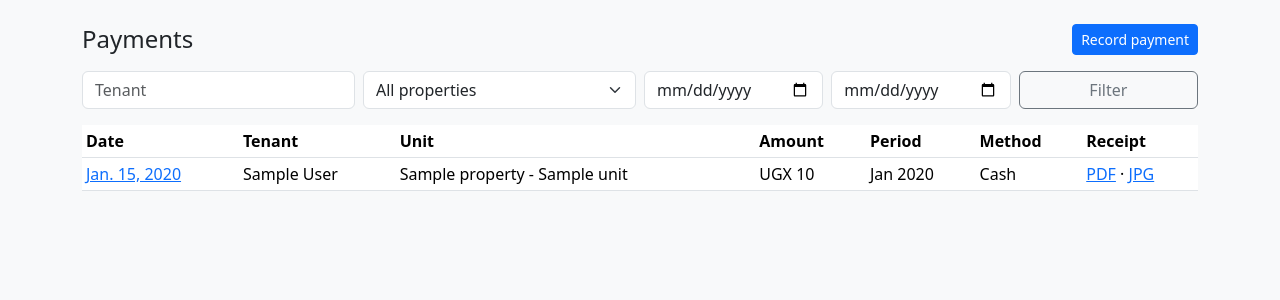
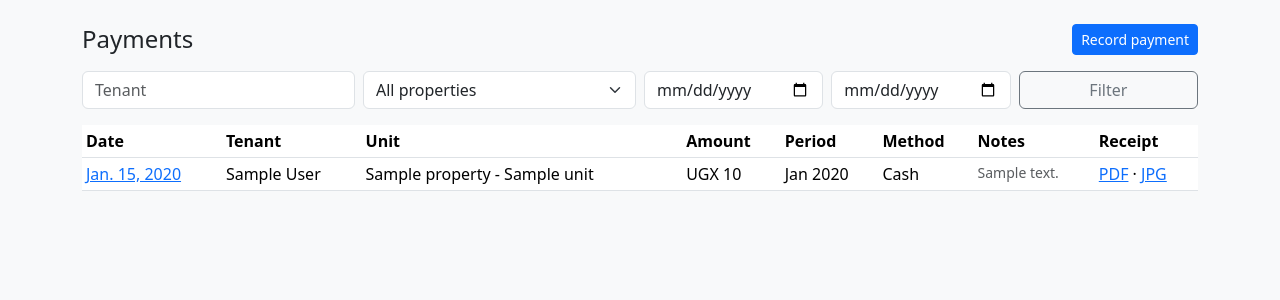
Before and after one commit to samuelitwaru/RentApp, a Django app: page /payments/ in a window 1280 px wide. Shown: the part 56-356 px from the top of the page. Run offline with Django 5.2, Linux system fonts and the light colour scheme; a user stored in the database is signed in; tables that the repository leaves empty hold one stand-in row (values such as "Sample post").

Commit message:
Add truncated notes column to payments list
Co-Authored-By: Claude Sonnet 5 <noreply@anthropic.com>

```diff
--- a/payments/templates/payments/payment_list.html
+++ b/payments/templates/payments/payment_list.html
@@ -1,6 +1,17 @@
 {% extends "base.html" %}
 {% load currency %}
 {% block title %}Payments{% endblock %}
+{% block extra_head %}
+<style>
+  .notes-truncate {
+    display: -webkit-box;
+    -webkit-line-clamp: 2;
+    -webkit-box-orient: vertical;
+    overflow: hidden;
+    max-width: 220px;
+  }
+</style>
+{% endblock %}
 {% block content %}
 <div class="d-flex justify-content-between align-items-center mb-3">
   <h1 class="h4 mb-0">Payments</h1>
@@ -19,7 +30,7 @@
   <div class="col-sm-2"><button class="btn btn-outline-secondary w-100">Filter</button></div>
 </form>
 <table class="table table-sm bg-white">
-  <thead><tr><th>Date</th><th>Tenant</th><th>Unit</th><th>Amount</th><th>Period</th><th>Method</th><th>Receipt</th></tr></thead>
+  <thead><tr><th>Date</th><th>Tenant</th><th>Unit</th><th>Amount</th><th>Period</th><th>Method</th><th>Notes</th><th>Receipt</th></tr></thead>
   <tbody>
     {% for payment in payments %}
       <tr>
@@ -30,6 +41,11 @@
         <td>{{ payment.period_display }}</td>
         <td>{{ payment.get_method_display }}</td>
         <td>
+          {% if payment.notes %}
+            <span class="small text-muted notes-truncate">{{ payment.notes }}</span>
+          {% endif %}
+        </td>
+        <td>
           {% if payment.receipt %}
             <a href="{% url 'receipt_pdf' payment.pk %}">PDF</a> ·
             <a href="{% url 'receipt_jpg' payment.pk %}">JPG</a>
@@ -37,7 +53,7 @@
         </td>
       </tr>
     {% empty %}
-      <tr><td colspan="7" class="text-muted">No payments yet.</td></tr>
+      <tr><td colspan="8" class="text-muted">No payments yet.</td></tr>
     {% endfor %}
   </tbody>
 </table>
```
